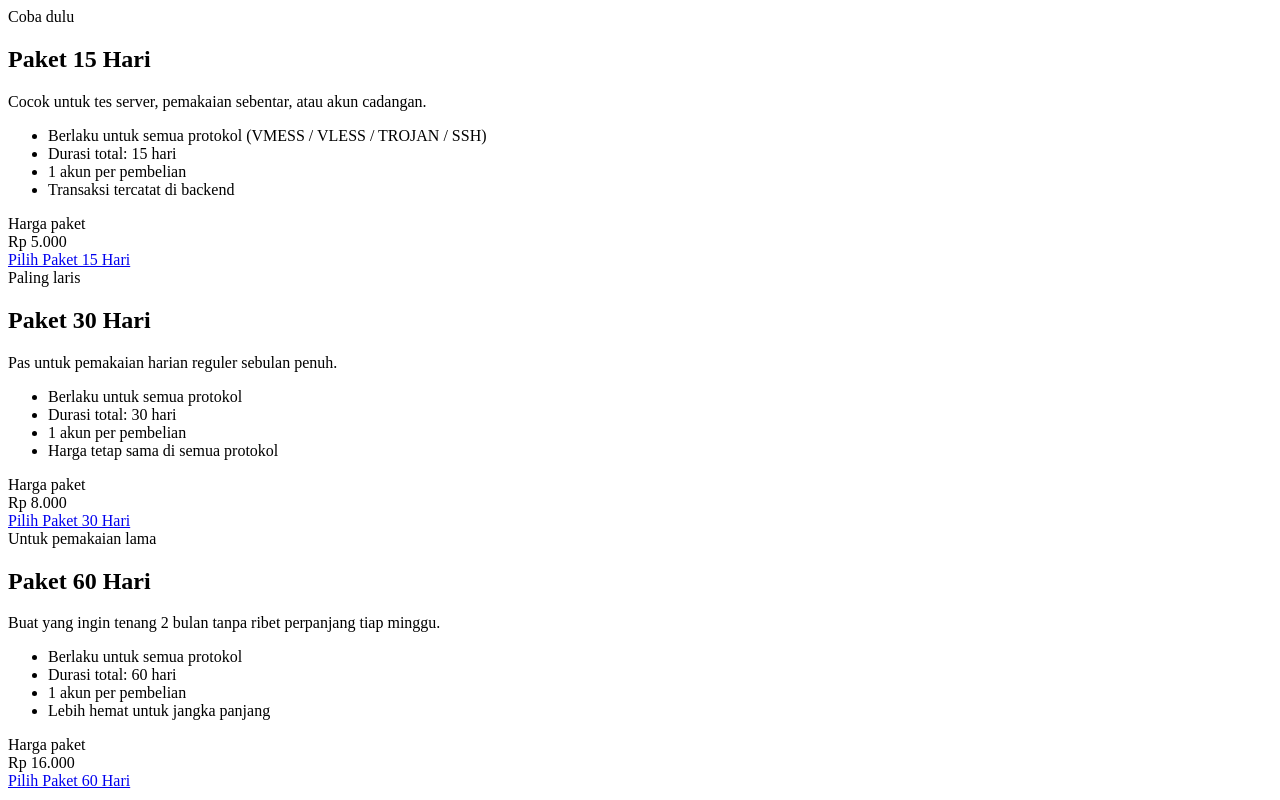
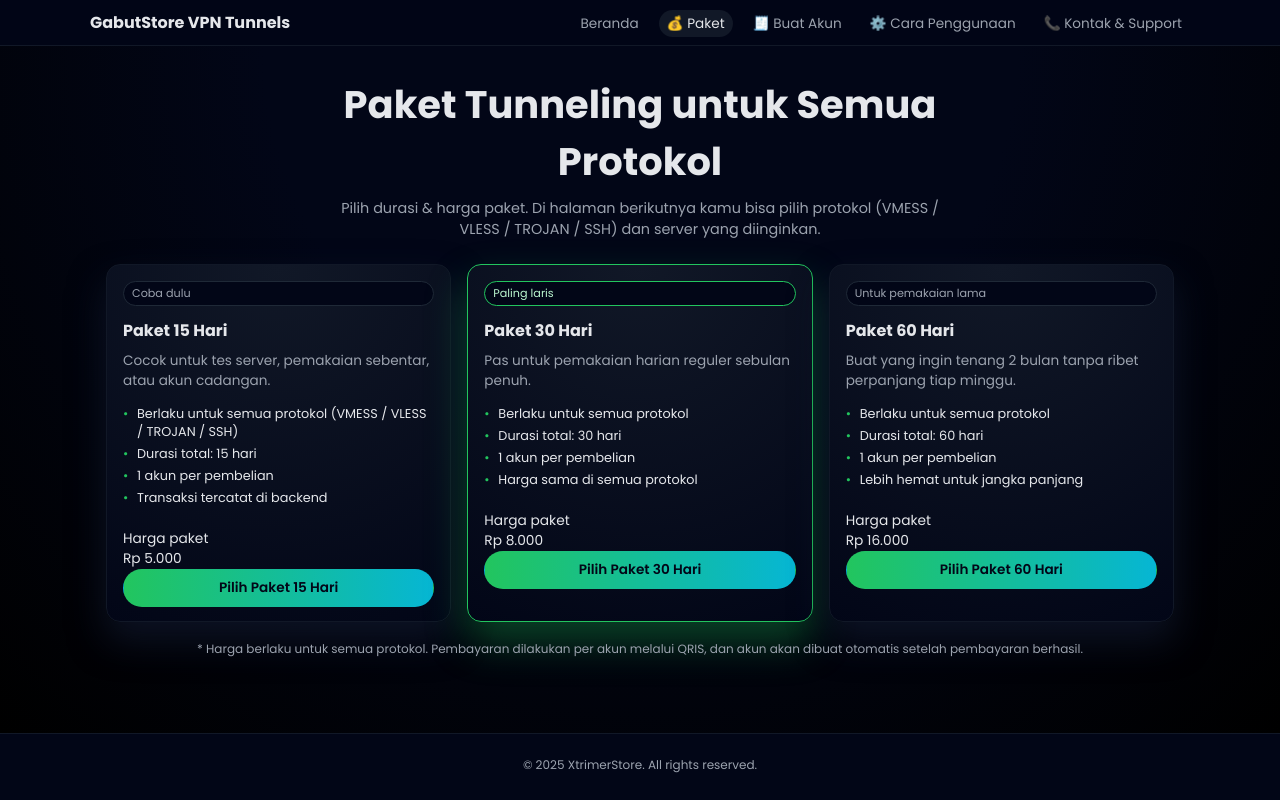
Before and after one commit to Isdar008/ikancue, a plain HTML site: page pricing.html in a window 1280 px wide. Drawn offline with Linux system fonts and the light colour scheme.

Commit message:
Update pricing.html

```diff
--- a/pricing.html
+++ b/pricing.html
@@ -1,3 +1,46 @@
+<!DOCTYPE html>
+<html lang="id">
+<head>
+    <meta charset="UTF-8">
+    <meta name="viewport" content="width=device-width, initial-scale=1.0">
+    <title>Paket Tunneling • GabutStore VPN Tunnels</title>
+
+    <link href="https://fonts.googleapis.com/css2?family=Poppins:wght@400;600;700&display=swap" rel="stylesheet">
+    <link rel="stylesheet" href="style.css">
+</head>
+<body>
+
+<header class="navbar">
+    <div class="container nav-inner">
+        <a href="index.html" class="brand-logo">
+            GabutStore VPN Tunnels
+        </a>
+
+        <nav class="main-nav" id="mainNav">
+            <ul>
+                <li><a href="index.html">Beranda</a></li>
+                <li><a href="pricing.html" class="active">💰 Paket</a></li>
+                <li><a href="order.html">🧾 Buat Akun</a></li>
+                <li><a href="guide.html">⚙️ Cara Penggunaan</a></li>
+                <li><a href="contact.html">📞 Kontak & Support</a></li>
+            </ul>
+        </nav>
+
+        <button class="menu-toggle" id="menuToggle">☰</button>
+    </div>
+</header>
+
+<main class="pricing-page">
+    <div class="container">
+
+        <header class="pricing-header">
+            <h1>Paket Tunneling untuk Semua Protokol</h1>
+            <p>
+                Pilih durasi & harga paket. Di halaman berikutnya kamu bisa pilih
+                protokol (VMESS / VLESS / TROJAN / SSH) dan server yang diinginkan.
+            </p>
+        </header>
+
         <section class="pricing-grid">
 
             <!-- Paket 15 Hari -->
@@ -20,7 +63,6 @@
                     <div class="price-box">
                         <div class="price-top">Harga paket</div>
                         <div class="price-amount">Rp 5.000</div>
-                <!-- langsung ke order.html, nanti bisa kita buat auto isi days=15 -->
                         <a href="order.html?days=15" class="btn btn-primary btn-full">
                             Pilih Paket 15 Hari
                         </a>
@@ -41,7 +83,7 @@
                     <li>Berlaku untuk semua protokol</li>
                     <li>Durasi total: 30 hari</li>
                     <li>1 akun per pembelian</li>
-            <li>Harga tetap sama di semua protokol</li>
+                    <li>Harga sama di semua protokol</li>
                 </ul>
 
                 <div class="price-options">
@@ -83,3 +125,20 @@
             </article>
 
         </section>
+
+        <p class="pricing-note">
+            * Harga berlaku untuk semua protokol. Pembayaran dilakukan per akun melalui QRIS,
+            dan akun akan dibuat otomatis setelah pembayaran berhasil.
+        </p>
+    </div>
+</main>
+
+<footer>
+    <div class="container">
+        <p>&copy; 2025 XtrimerStore. All rights reserved.</p>
+    </div>
+</footer>
+
+<script src="script.js"></script>
+</body>
+</html>
```
Lines whose indentation alone changed are shown as unchanged.
